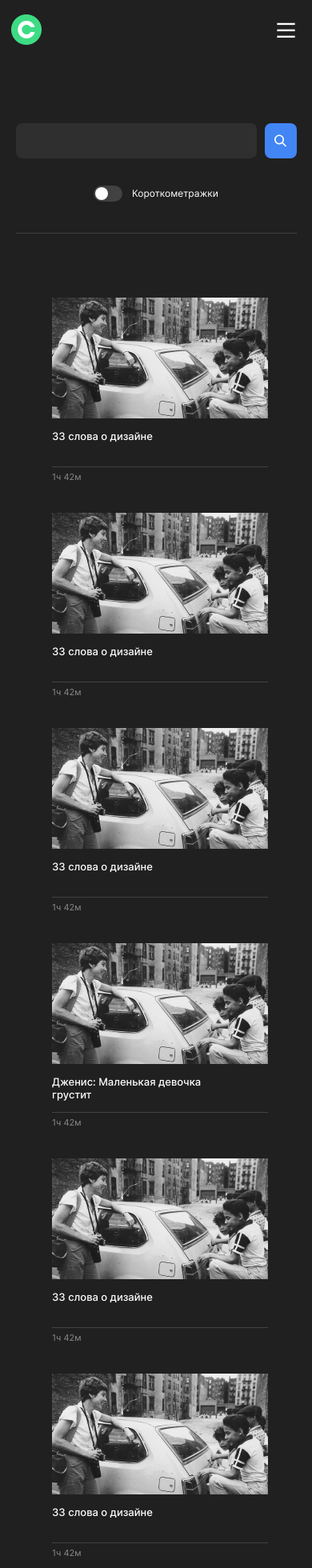
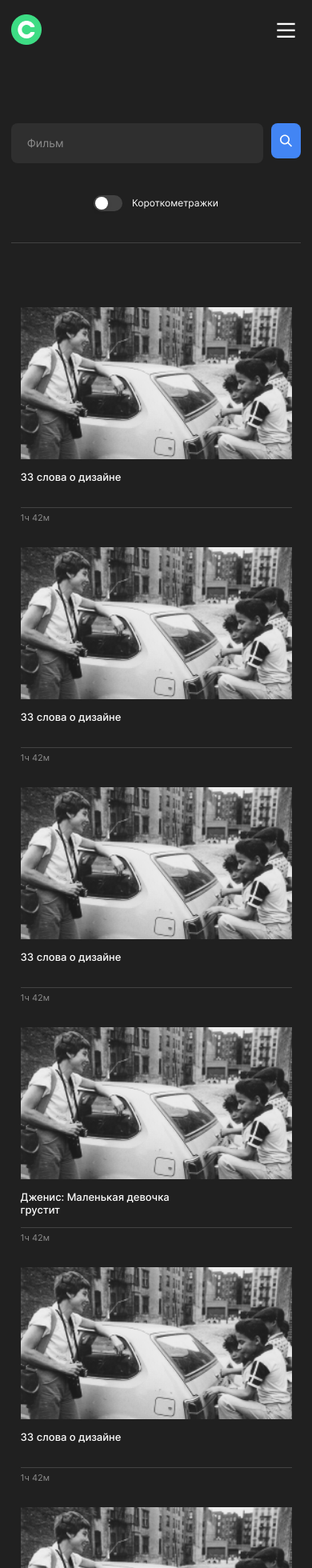
Before and after one commit to cindy-nat/movies-explorer-frontend, a React (Create React App) app: page /movies in a window 390 px wide. Shown: the top 1960 px of the page at 80% size. Built offline with nearby package versions, Linux system fonts and the light colour scheme.

Commit message:
done layout 768px for movies component including card, list, searchForm

```diff
--- a/src/components/Movies/Movies.css
+++ b/src/components/Movies/Movies.css
@@ -5,3 +5,9 @@
   flex-direction: column;
   align-items: center;
 }
+
+@media screen and (max-width: 768px){
+  .movies {
+    width: 93%;
+  }
+}
--- a/src/components/Movies/Movies.js
+++ b/src/components/Movies/Movies.js
@@ -50,46 +50,46 @@ function Movies() {
       "duration": '1ч 42м',
       "image": picture
     },
-    {
-      "nameRU": "33 слова о дизайне",
-      "duration": '1ч 42м',
-      "image": picture
-    },
-    {
-      "nameRU": "33 слова о дизайне",
-      "duration": '1ч 42м',
-      "image": picture
-    },
-    {
-      "nameRU": "33 слова о дизайне",
-      "duration": '1ч 42м',
-      "image": picture
-    },
-    {
-      "nameRU": "33 слова о дизайне",
-      "duration": '1ч 42м',
-      "image": picture
-    },
-    {
-      "nameRU": "33 слова о дизайне",
-      "duration": '1ч 42м',
-      "image": picture
-    },
-    {
-      "nameRU": "33 слова о дизайне",
-      "duration": '1ч 42м',
-      "image": picture
-    },
-    {
-      "nameRU": "33 слова о дизайне",
-      "duration": '1ч 42м',
-      "image": picture
-    },
-    {
-      "nameRU": "33 слова о дизайне",
-      "duration": '1ч 42м',
-      "image": picture
-    },
+    // {
+    //   "nameRU": "33 слова о дизайне",
+    //   "duration": '1ч 42м',
+    //   "image": picture
+    // },
+    // {
+    //   "nameRU": "33 слова о дизайне",
+    //   "duration": '1ч 42м',
+    //   "image": picture
+    // },
+    // {
+    //   "nameRU": "33 слова о дизайне",
+    //   "duration": '1ч 42м',
+    //   "image": picture
+    // },
+    // {
+    //   "nameRU": "33 слова о дизайне",
+    //   "duration": '1ч 42м',
+    //   "image": picture
+    // },
+    // {
+    //   "nameRU": "33 слова о дизайне",
+    //   "duration": '1ч 42м',
+    //   "image": picture
+    // },
+    // {
+    //   "nameRU": "33 слова о дизайне",
+    //   "duration": '1ч 42м',
+    //   "image": picture
+    // },
+    // {
+    //   "nameRU": "33 слова о дизайне",
+    //   "duration": '1ч 42м',
+    //   "image": picture
+    // },
+    // {
+    //   "nameRU": "33 слова о дизайне",
+    //   "duration": '1ч 42м',
+    //   "image": picture
+    // },
   ]
   return (
     <>
--- a/src/components/MoviesCard/MoviesCard.css
+++ b/src/components/MoviesCard/MoviesCard.css
@@ -65,3 +65,11 @@
 .card__liked {
   background-image: url("../../images/liked-button.svg");
 }
+
+@media screen and (max-width: 768px) {
+  .card__photo {
+    height: 190px;
+    width: 339px;
+    object-fit: cover;
+  }
+}
--- a/src/components/MoviesCardList/MoviesCardList.css
+++ b/src/components/MoviesCardList/MoviesCardList.css
@@ -8,7 +8,7 @@
 }
 
 .movies__list {
-  margin: 70px 0 0 10px;
+  margin: 70px 0 0;
 }
 
 .additional-button {
@@ -36,3 +36,10 @@
   opacity: .7;
   cursor: pointer;
 }
+
+@media screen and (max-width: 768px){
+  .movies__list {
+    grid-template-columns: repeat(auto-fill, minmax(339px, 339px));
+    gap: 30px;
+  }
+}
--- a/src/components/SearchForm/SearchForm.css
+++ b/src/components/SearchForm/SearchForm.css
@@ -17,6 +17,20 @@
   border: none;
   outline: none;
   border-radius: 8px;
+  padding: 16px 0 16px 20px;
+  color: #FFFFFF;
+  font-size: 14px;
+  font-style: normal;
+  font-weight: 400;
+  line-height: 18px;
+}
+
+.search-form__input::placeholder {
+  font-size: 14px;
+  font-style: normal;
+  font-weight: 400;
+  line-height: 18px;
+  color: #8B8B8B;
 }
 
 .search-form__submit-button {
@@ -32,3 +46,13 @@
   padding: 0;
   margin: 0 0 0 10px;
 }
+
+@media screen and (max-width: 768px) {
+  .search-form {
+    min-height: 240px;
+  }
+
+  .search-form__container {
+    margin-bottom: 40px;
+  }
+}
--- a/src/components/SearchForm/SearchForm.js
+++ b/src/components/SearchForm/SearchForm.js
@@ -6,7 +6,7 @@ function SearchForm() {
   return (
     <form className='search-form'>
       <div className='search-form__container'>
-        <input className='search-form__input'/>
+        <input className='search-form__input' placeholder='Фильм'/>
         <button className='search-form__submit-button'/>
       </div>
         <FilterCheckbox/>
```
